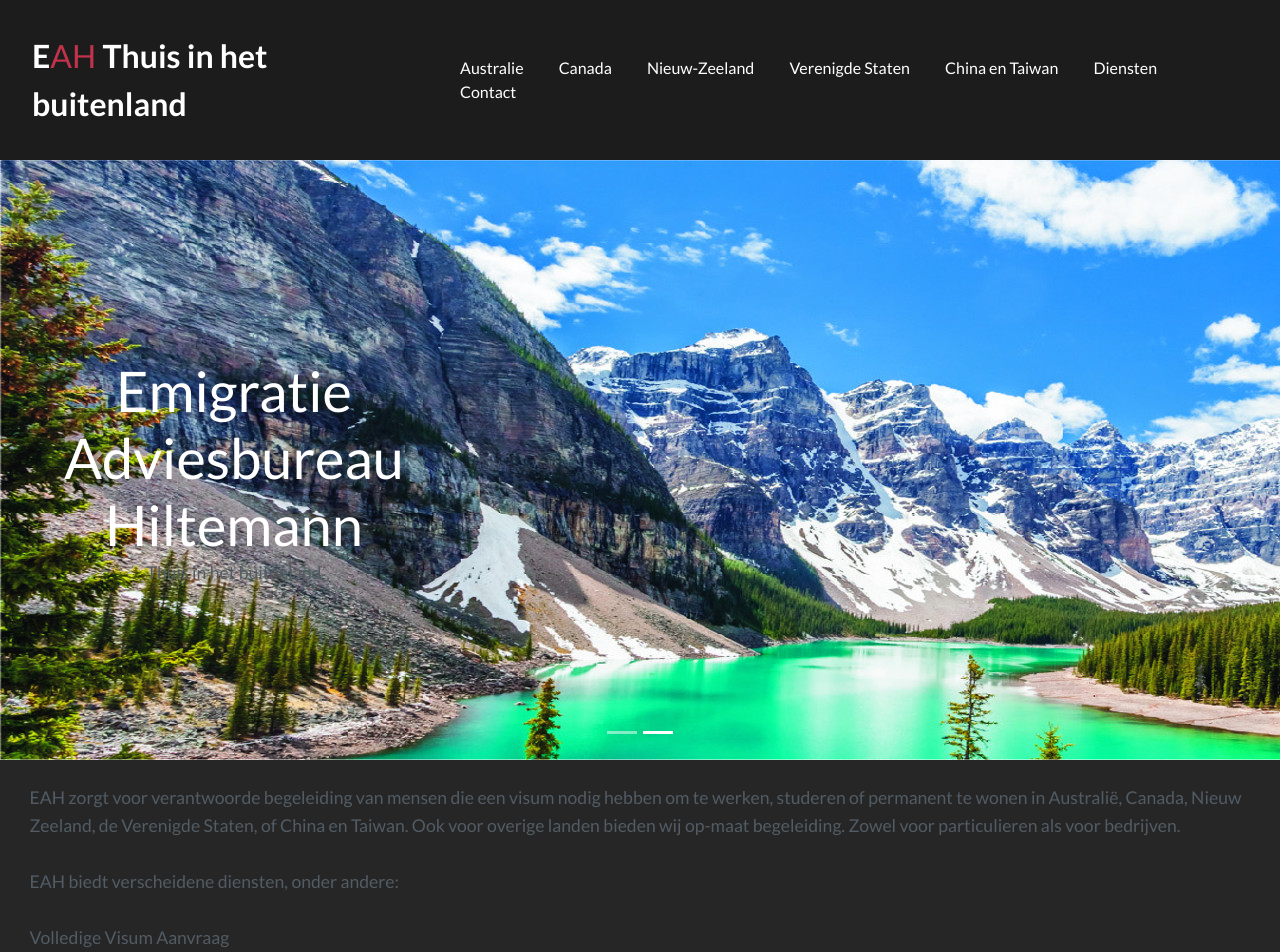
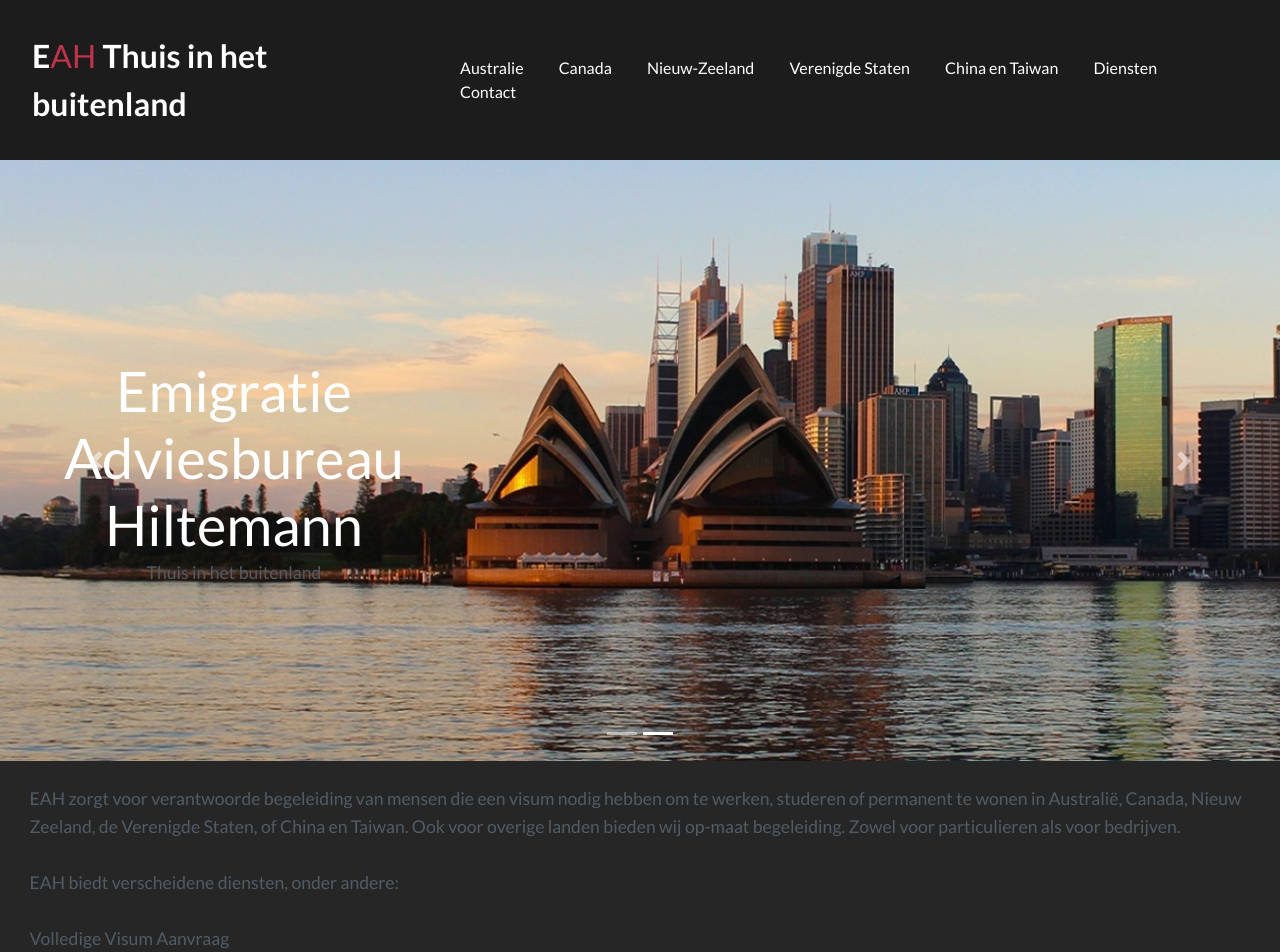
Before and after one commit to shiltemann/emigratie-adviesbureau-hiltemann, a Jekyll site: the page built from index.html, in a window 1280 px wide. Shown: the top 952 px of the page. Built offline with Jekyll 4.4.1, drawn with Linux system fonts in a browser that asks for light colours; the list of posts is cut into pages by our own code.

Commit message:
banner omgewisseld

```diff
--- a/_includes/banner.html
+++ b/_includes/banner.html
@@ -17,10 +17,10 @@
           <img src="assets/img/banner/banner1.jpg" alt="maple leaf"/>
         </div>
         <div class="carousel-item">
-          <img src="assets/img/banner/CanadaNaturebanner_scaled.jpg" alt="Chicago"/>
+          <img src="assets/img/banner/AustraliaSydneySkyline_scaled2.jpg" alt="Sydney skyline"/>
         </div>
         <div class="carousel-item">
-          <img src="assets/img/banner/AustraliaSydneySkyline_scaled2.jpg" alt="Sydney skyline"/>
+          <img src="assets/img/banner/CanadaNaturebanner_scaled.jpg" alt="Chicago"/>
         </div>
         <div class="carousel-item">
           <img src="assets/img/banner/CanadaTorontoSkyline3_scaled.jpg" alt="Toronto skyline"/>
```
